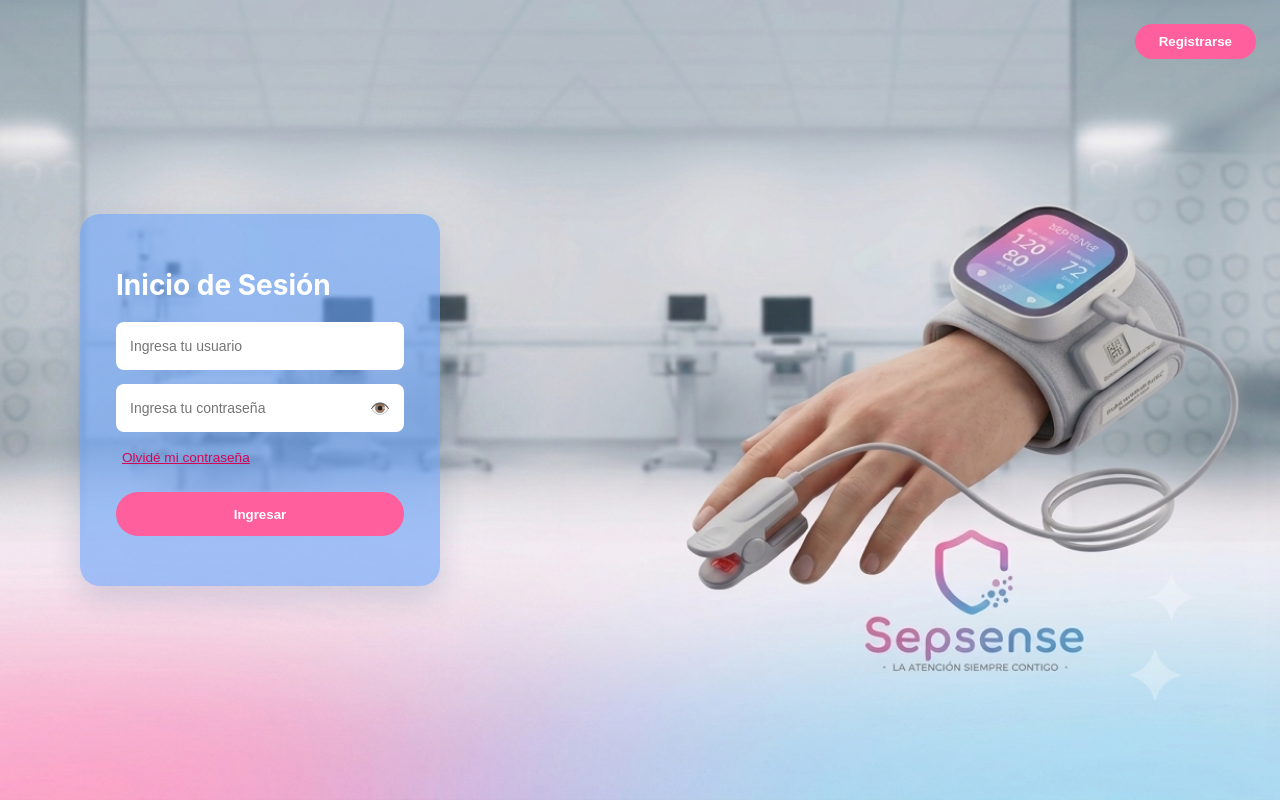
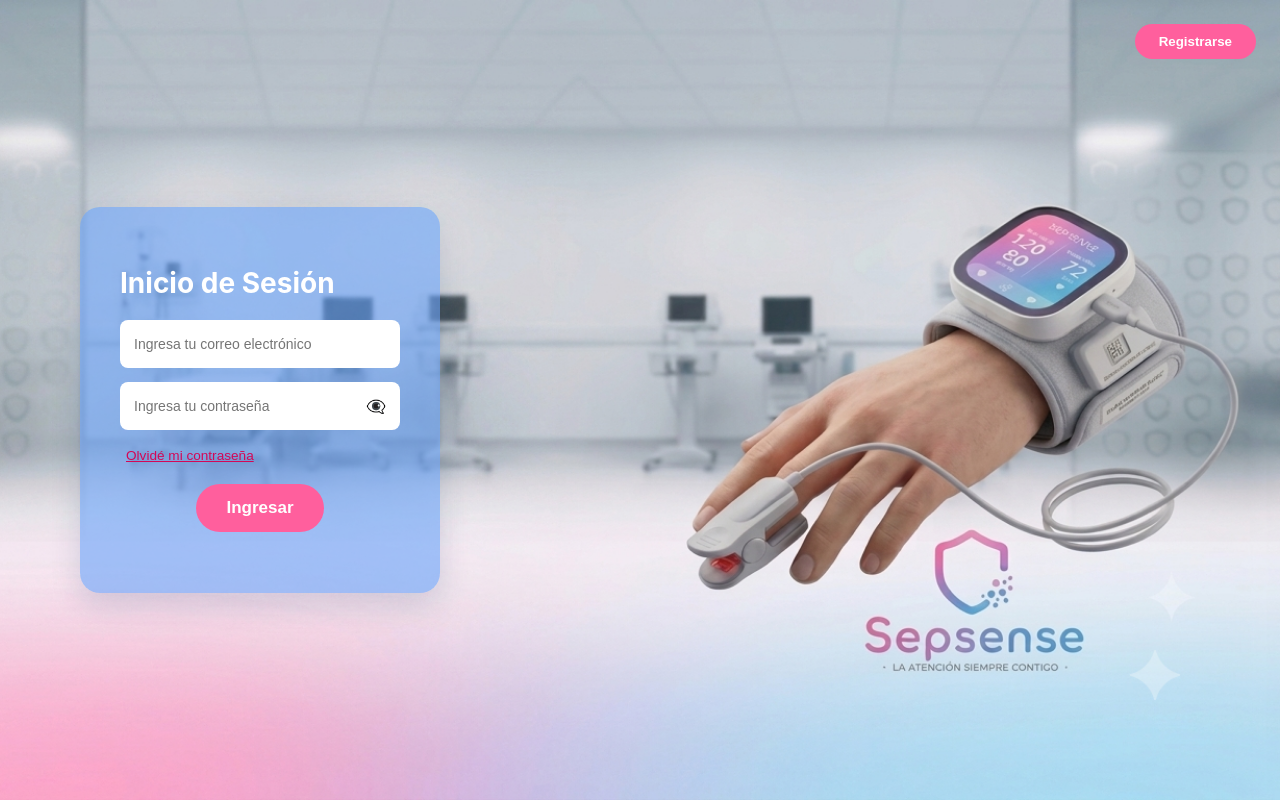
Before and after one commit to Jose-camacho06/Sepsense_Web_26, an Angular app in the folder frontend/sepsense-login/: page /login in a window 1280 px wide. Built offline with nearby package versions, Linux system fonts and the light colour scheme.

Commit message:
Cositas de diseno pequenas

```diff
--- a/frontend/sepsense-login/src/app/features/auth/pages/login/login.html
+++ b/frontend/sepsense-login/src/app/features/auth/pages/login/login.html
@@ -3,11 +3,11 @@
     <h1 class="title">Inicio de Sesión</h1>
 
     <form [formGroup]="form" (ngSubmit)="ingresar()" class="form">
-      <input formControlName="user" class="input" placeholder="Ingresa tu usuario" />
+      <input formControlName="user" class="input" placeholder="Ingresa tu correo electrónico" />
 
      <div class="passwordEye">
       <input [type]="showPassword ? 'text' : 'password'" class="input" formControlName="password" placeholder="Ingresa tu contraseña" />
-      <span (click)="showPassword = !showPassword">👁️</span>
+      <span (click)="showPassword = !showPassword">👁️‍🗨️</span>
      </div>
 
       <div>
--- a/frontend/sepsense-login/src/app/features/auth/pages/login/login.scss
+++ b/frontend/sepsense-login/src/app/features/auth/pages/login/login.scss
@@ -8,7 +8,7 @@
 .card {
   width: 360px;
   background: rgba(106, 164, 250, 0.6);
-  padding: 36px;
+  padding: 40px;
   border-radius: 20px;
   box-shadow: 0 12px 30px rgba(13, 57, 102, 0.15);
   color: white;
@@ -40,16 +40,23 @@
 
 
 .login_button {
-  margin-top: 12px;
-  height: 44px;
-  border-radius: 24px;
-  background: var(--color-primary);
-  color: white;
-  border: none;
-  cursor: pointer;
-  font-weight: 700;
-
-}
+  display: block;
+  margin: 0.4REM auto;
+  width: 100%;
+    padding: 14px;
+    border: none;
+    border-radius: 24px;
+    background: var(--color-primary);
+    color: white;
+    font-weight: bold;
+    font-size: 17px;
+    cursor: pointer;
+    width:128px;
+  }
+  .login_button:hover {
+    background: var(--color-primary-soft);
+    color: var(--color-primary);
+  }
   .register_button {
   position: absolute;
   top: 24px;
@@ -61,6 +68,7 @@
   border: none;
   text-decoration: none;
   font-weight: bold;
+  cursor: pointer;
 }
   ._button {
   position: absolute;
@@ -72,6 +80,7 @@
   border-radius: 20px;
   text-decoration: none;
   font-weight: bold;
+  cursor: pointer;
 }
 
 .divSpan{
--- a/frontend/sepsense-login/src/app/features/home/pages/home/home.html
+++ b/frontend/sepsense-login/src/app/features/home/pages/home/home.html
@@ -1,4 +1,6 @@
 <div class="home-page">
-
-
-    </div>
+<p>HOLA MUNDO</p>
+    <div>
+        <button type="button" class="link_button" (click)="perfil_button()">Perfil</button>
+      </div>
+</div>
--- a/frontend/sepsense-login/src/app/features/home/pages/perfil/perfil.html
+++ b/frontend/sepsense-login/src/app/features/home/pages/perfil/perfil.html
@@ -8,9 +8,10 @@
 
       <div>
         <button type="button" class="link_button" (click)="Homeir()">HOME</button>
+        <button type="button" class="login_button" (click)="logout()">Cerrar Sesión</button>
       </div>
 
 
-      <button type="button" class="login_button" (click)="logout()">Cerrar Sesión</button>
+
 
 </div>
--- a/frontend/sepsense-login/src/app/shared/header/header.scss
+++ b/frontend/sepsense-login/src/app/shared/header/header.scss
@@ -1,6 +1,6 @@
 :host {
   display: block;
-  background: linear-gradient(135deg, var(--color-secondary), var(--color-primary-dark));
+  background: linear-gradient(80deg, var(--color-border), var(--color-primary-dark));
   color: white;
   box-shadow: 0 2px 12px rgba(0,0,0,0.12);
 }
@@ -15,9 +15,9 @@
 
 .header-left {
   cursor: pointer;
-  background: white;
-  border-radius: 50%;
-  width: 44px;
+  background: transparent;
+  border-radius: 0%;
+  width: 40px;
   height: 44px;
   display: flex;
   align-items: center;
--- a/frontend/sepsense-login/src/styles.scss
+++ b/frontend/sepsense-login/src/styles.scss
@@ -2,10 +2,10 @@
 :root {
   --color-primary: #ff5f9d;
   --color-primary-dark: #1d4e89;
-  --color-primary-soft: #fbe4f0;
+  --color-primary-soft: #f5cae0;
   --color-secondary: #4fa8de;
   --color-background: #f5f8fc;
-  --color-surface: #ffffff;
+  --color-surface: #c7c4c4;
   --color-text: #16324d;
   --color-text-muted: #64748b;
   --color-border: #d8e1ea;
```
